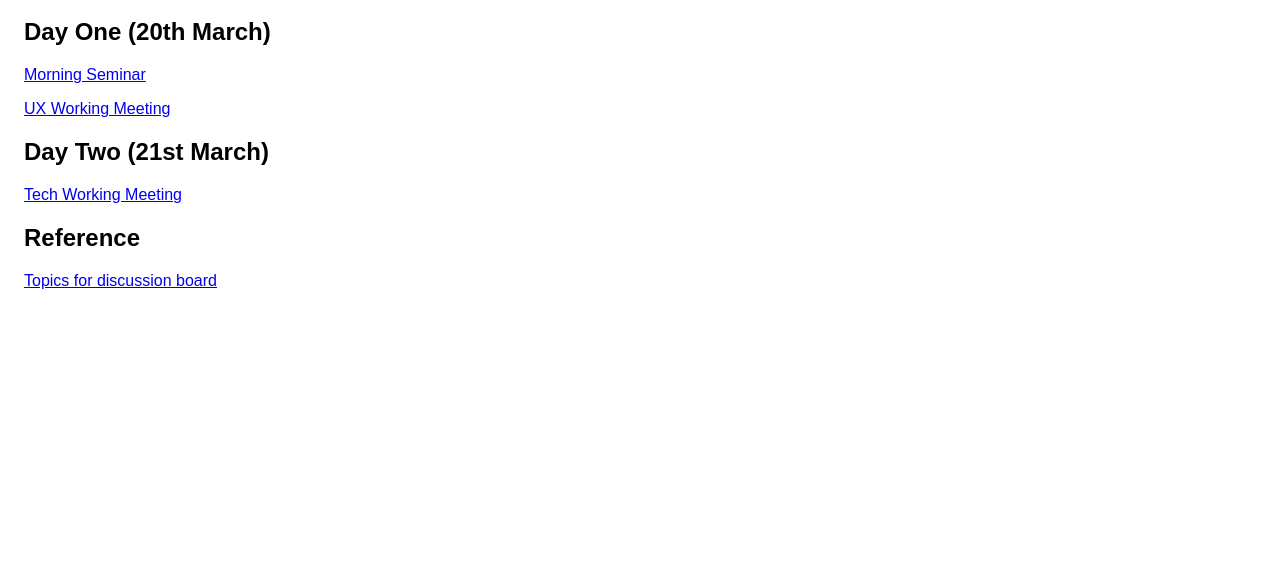
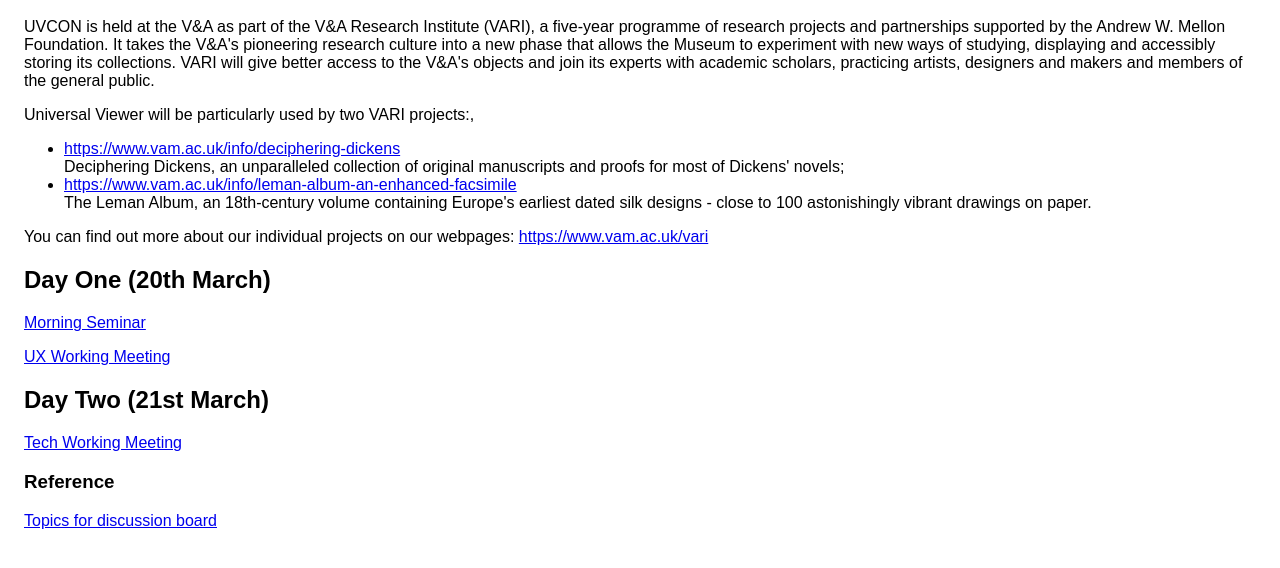
Before and after one commit to edsilv/uvcon.github.io, a plain HTML site: page index.html in a window 1280 px wide. Shown: the part 64-632 px from the top of the page. Drawn offline with Linux system fonts and the light colour scheme.

Commit message:
update index.html

```diff
--- a/index.html
+++ b/index.html
@@ -10,6 +10,23 @@
   </head>
   <body>
     <h1>UVCON</h1>
+
+    <p>UVCON is held at the V&A as part of the V&A Research Institute (VARI), a five-year programme of research projects and partnerships supported by the Andrew W. Mellon Foundation. It takes the V&A's pioneering research culture into a new phase that allows the Museum to experiment with new ways of studying, displaying and accessibly storing its collections. VARI will give better access to the V&A's objects and join its experts with academic scholars, practicing artists, designers and makers and members of the general public.</p>
+    <p>Universal Viewer will be particularly used by two VARI projects:,</p>
+    <ul>
+      <li>
+        <a href="https://www.vam.ac.uk/info/deciphering-dickens">https://www.vam.ac.uk/info/deciphering-dickens</a><br/>
+        Deciphering Dickens, an unparalleled collection of original manuscripts and proofs for most of Dickens' novels;
+      </li>
+      <li>
+        <a href="https://www.vam.ac.uk/info/leman-album-an-enhanced-facsimile">https://www.vam.ac.uk/info/leman-album-an-enhanced-facsimile</a><br/>
+        The Leman Album, an 18th-century volume containing Europe's earliest dated silk designs - close to 100 astonishingly vibrant drawings on paper.
+      </li>
+    </ul>
+    <p>
+      You can find out more about our individual projects on our webpages:
+      <a href="https://www.vam.ac.uk/vari">https://www.vam.ac.uk/vari</a>
+    </p>
 
     <h2>Day One (20th March)</h2>
 
@@ -27,7 +44,7 @@
       <a href="https://www.eventbrite.co.uk/e/uvcon-working-meeting-tech-day-tickets-42637329400">Tech Working Meeting</a>
     </p>
 
-    <h2>Reference</h2>
+    <h3>Reference</h3>
 
     <p>
       <a href="https://github.com/UniversalViewer/universalviewer/projects/5">Topics for discussion board</a>
```
